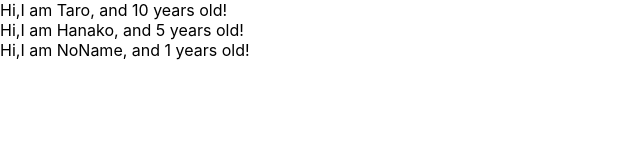
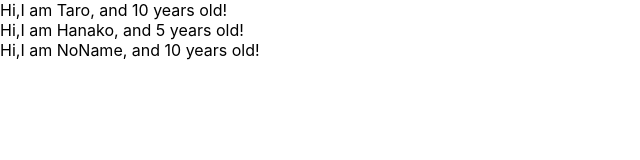
Before and after one commit to jo-3ys/React-Study2, a React (Create React App) app: page / in a window 1280 px wide. Shown: the top 160 px of the page, without its empty margins (0-640 px from the left). Built offline with nearby package versions, Linux system fonts and the light colour scheme.

Commit message:
learn prop types

```diff
--- a/src/App.js
+++ b/src/App.js
@@ -1,10 +1,11 @@
 import React from 'react';
+import PropTypes from 'prop-types';
 
 const App = () => {
  const profils = [
 	{name: "Taro", age: 10},
 	{name: "Hanako", age: 5},
-	{name: "NoName"}
+	{name: "NoName", age:10}
  ]
  return (
 	<div>
@@ -23,8 +24,9 @@ const User = (props) => {
 }
 
 
-User.defaultProps = {
- age:1
+User.propTypes = {
+ name: PropTypes.string,
+ age: PropTypes.number.isRequiered
 }
 
 export default App;
```
